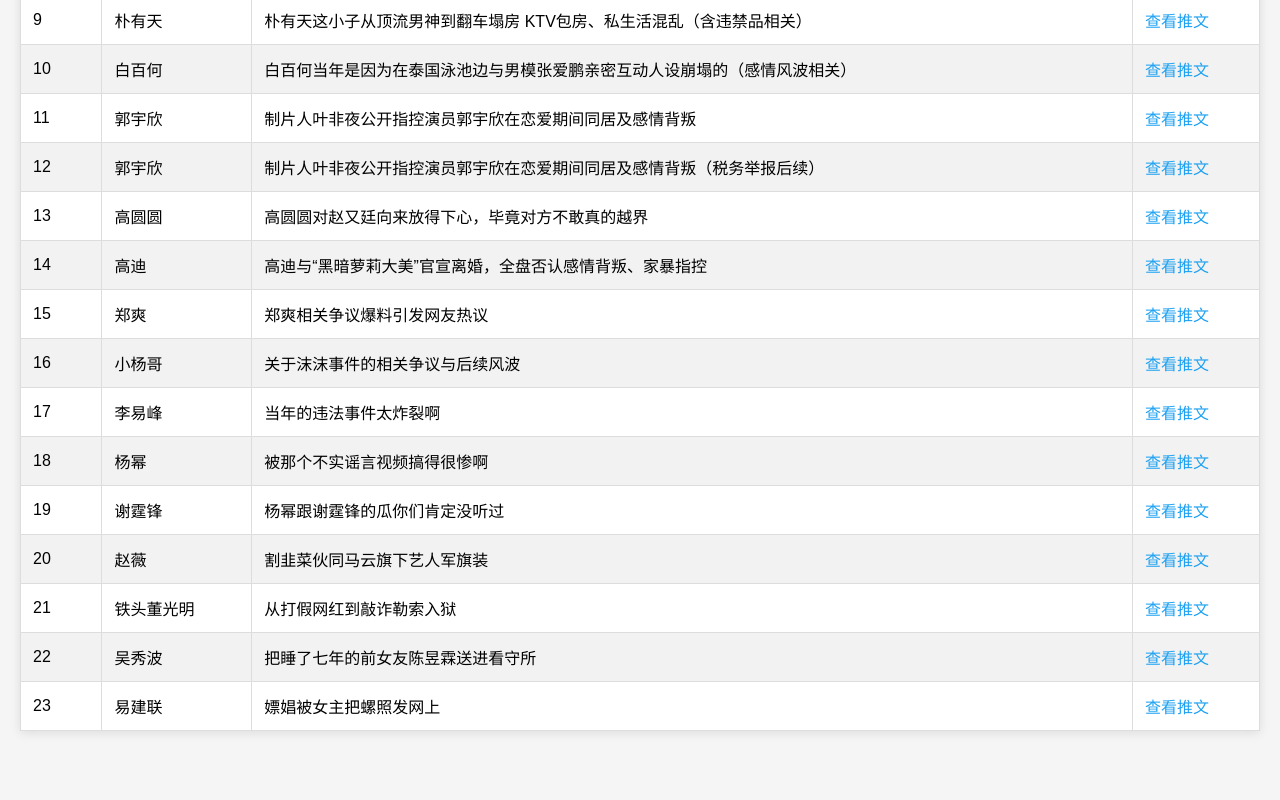
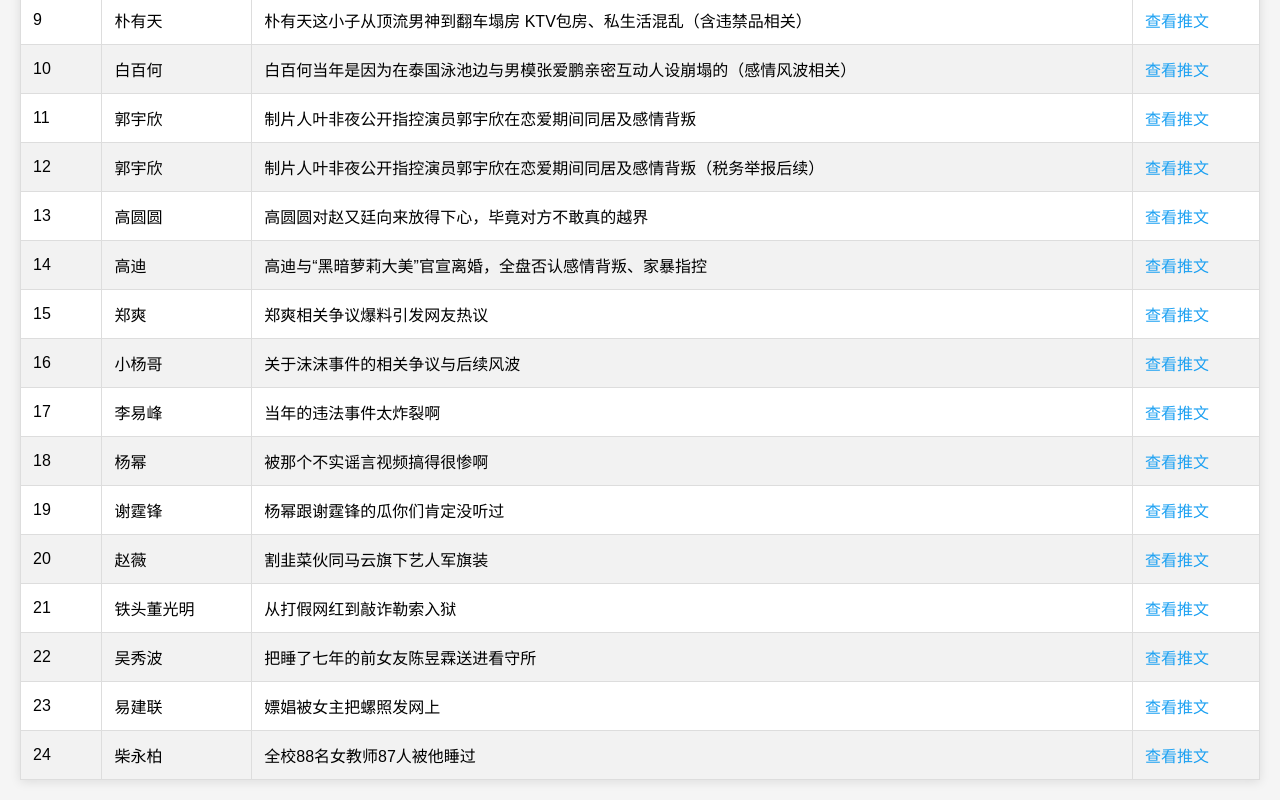
Before and after one commit to andehui/ylq, a plain HTML site: page index.html in a window 1280 px wide. Shown: the part 579-1379 px from the top of the page. Before the commit the page ends 1330 px from the top, so only its background shows below. Drawn offline with Linux system fonts and the light colour scheme.

Commit message:
Update index.html

```diff
--- a/index.html
+++ b/index.html
@@ -190,6 +190,12 @@
                 <td><a href="https://x.com/btc1860/status/2118899199035281445" target="_blank">查看推文</a></td>
             </tr>
 
+        <td>24</td>
+                <td>柴永柏</td>
+                <td>全校88名女教师87人被他睡过</td>
+                <td><a href="https://x.com/btc1860/status/2123642471309865294" target="_blank">查看推文</a></td>
+            </tr>
+
 
         </tbody>
     </table>
```
